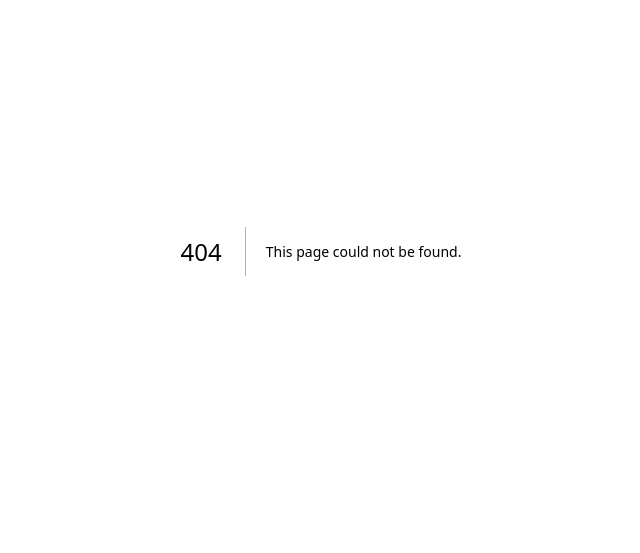
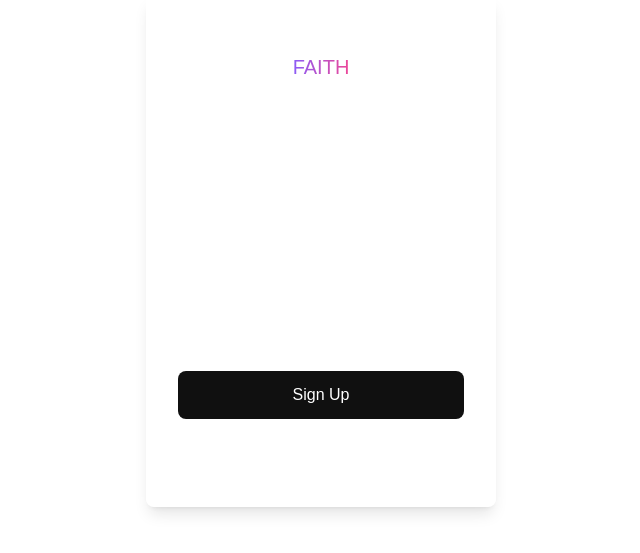
Before and after one commit to KierthanaRS/FAITH, a Next.js app in the folder frontend/: page /signup in a window 1280 px wide. Before the commit this address had no page. Shown: the part 149-702 px from the top of the page, without its empty margins (319-959 px from the left). Built offline with nearby package versions, Linux system fonts and the light colour scheme.

Commit message:
Add: Implement login and signup pages

```diff
--- /dev/null
+++ b/frontend/src/app/login/page.tsx
@@ -0,0 +1,81 @@
+"use client";
+import React from "react";
+import Image from "next/image";
+import { useState } from "react";
+import { useRouter } from "next/navigation";
+
+const GlassLogin: React.FC = () => {
+  const router = useRouter();
+  const [email, setEmail] = useState("");
+  const [password, setPassword] = useState("");
+
+  const hadleLogin = async (event: React.FormEvent) => {
+    event.preventDefault();
+    router.push("/");
+  };
+  return (
+    <div className="flex items-center justify-center min-h-screen bg-gradient-to-br from-secondary via-secondary-100 to-secondary-300">
+      <div className="relative bg-white/10 backdrop-blur-md shadow-lg rounded-lg p-8 w-[350px]">
+        {/* Icon */}
+        <div className="flex justify-center mb-6">
+          <div className="w-20 h-20 bg-white/20 rounded-full flex items-center justify-center">
+          <h5
+            onClick={() => router.push("/aboutUs")}
+            className="text-xl bg-gradient-to-r from-violet-500  to-pink-500 inline-block text-transparent bg-clip-text cursor-pointer"
+          >
+            FAITH
+          </h5>
+          </div>
+        </div>
+
+        {/* Title */}
+        <h2 className="text-center text-white text-2xl font-bold mb-4">
+          Login
+        </h2>
+
+        {/* Form */}
+        <form className="space-y-4">
+          <div className="relative">
+            <input
+              type="email"
+              placeholder="Email"
+              value={email}
+              onChange={(e) => setEmail(e.target.value)}
+              className="w-full p-3 rounded-lg bg-white/20 placeholder-white text-white focus:outline-none focus:ring-2 focus:ring-blue-400"
+            />
+          </div>
+          <div className="relative">
+            <input
+              type="password"
+              placeholder="Password"
+              value={password}
+              onChange={(e) => setPassword(e.target.value)}
+              className="w-full p-3 rounded-lg bg-white/20 placeholder-white text-white focus:outline-none focus:ring-2 focus:ring-blue-400"
+            />
+          </div>
+
+          <button
+            type="submit"
+            className="w-full p-3 text-white bg-background rounded-lg hover:bg-sidebar"
+            onClick={hadleLogin}
+          >
+            LOGIN
+          </button>
+        </form>
+
+        {/* Footer Links */}
+        <div className="mt-4 text-center text-white text-sm">
+          {/* <a href="#" className="hover:underline">
+            Forgot Username/Password?
+          </a> */}
+          <br />
+          <a href="/signup" className="hover:underline">
+            Create your Account →
+          </a>
+        </div>
+      </div>
+    </div>
+  );
+};
+
+export default GlassLogin;
--- a/frontend/src/app/page.tsx
+++ b/frontend/src/app/page.tsx
@@ -4,7 +4,7 @@ import LeftSidebar from "./components/LeftSideBar";
 import RightSidebar from "./components/RightSideBar";
 import ChatBox from "./components/ChatBox";
 import { useRouter } from "next/navigation";
-
+import { log } from "console";
 
 const ChatPage = () => {
   const router = useRouter();
--- /dev/null
+++ b/frontend/src/app/signup/page.tsx
@@ -0,0 +1,89 @@
+"use client";
+import React from "react";
+import Image from "next/image";
+import logo from "../../../public/assests/logo/logo3.png";
+import { useState } from "react";
+import { useRouter } from "next/navigation";
+
+const SignUp: React.FC = () => {
+  const router = useRouter();
+  const [username, setUsername] = useState("");
+  const [email, setEmail] = useState("");
+  const [password, setPassword] = useState("");
+
+  const handleRegister = async (event: React.FormEvent) => {
+    event.preventDefault();
+    router.push("/");
+  };
+  return (
+    <div className="flex items-center justify-center min-h-screen bg-gradient-to-br from-secondary via-secondary-100 to-secondary-300">
+      <div className="relative bg-white/10 backdrop-blur-md shadow-lg rounded-lg p-8 w-[350px]">
+        {/* Icon */}
+        <div className="flex justify-center mb-6">
+          <div className="w-20 h-20 bg-white/20 rounded-full flex items-center justify-center">
+          <h5
+            onClick={() => router.push("/aboutUs")}
+            className="text-xl bg-gradient-to-r from-violet-500  to-pink-500 inline-block text-transparent bg-clip-text cursor-pointer"
+          >
+            FAITH
+          </h5>
+          </div>
+        </div>
+
+        {/* Title */}
+        <h2 className="text-center text-white text-2xl font-bold mb-4">
+          Register
+        </h2>
+
+        {/* Form */}
+        <form className="space-y-4">
+          <div className="relative">
+            <input
+              type="text"
+              placeholder="User Name"
+              className="w-full p-3 rounded-lg bg-white/20 placeholder-white text-white focus:outline-none focus:ring-2 focus:ring-blue-400"
+              value={username}
+              onChange={(e) => setUsername(e.target.value)}
+            />
+          </div>
+          <div className="relative">
+            <input
+              type="email"
+              placeholder="Email"
+              className="w-full p-3 rounded-lg bg-white/20 placeholder-white text-white focus:outline-none focus:ring-2 focus:ring-blue-400"
+              value={email}
+              onChange={(e) => setEmail(e.target.value)}
+            />
+          </div>
+          <div className="relative">
+            <input
+              type="password"
+              placeholder="Password"
+              className="w-full p-3 rounded-lg bg-white/20 placeholder-white text-white focus:outline-none focus:ring-2 focus:ring-blue-400"
+              value={password}
+              onChange={(e) => setPassword(e.target.value)}
+            />
+          </div>
+
+          <button
+            type="submit"
+            className="w-full p-3 text-white bg-background rounded-lg hover:bg-sidebar"
+            onClick={handleRegister}
+          >
+            Sign Up
+          </button>
+        </form>
+
+        {/* Footer Links */}
+        <div className="mt-4 text-center text-white text-sm">
+          <br />
+          <a href="/login" className="hover:underline">
+            Sign In →
+          </a>
+        </div>
+      </div>
+    </div>
+  );
+};
+
+export default SignUp;
```
